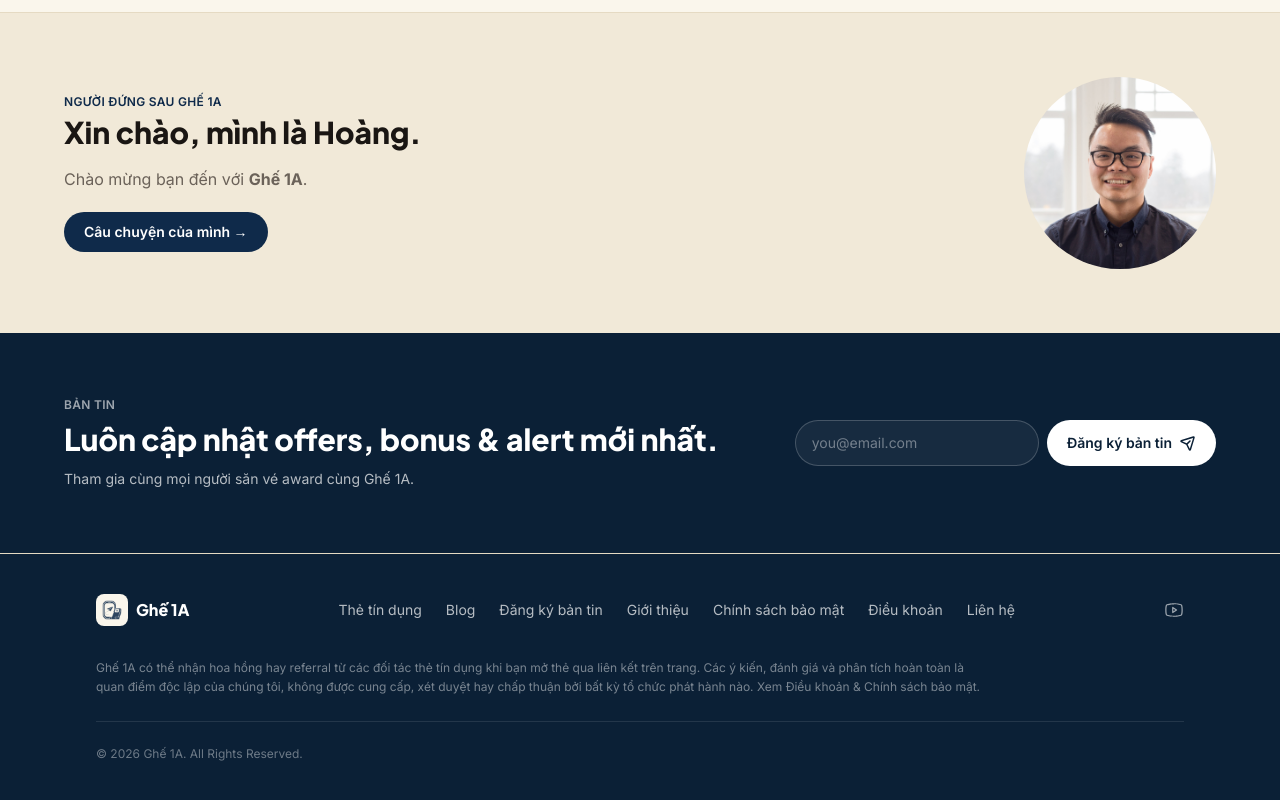
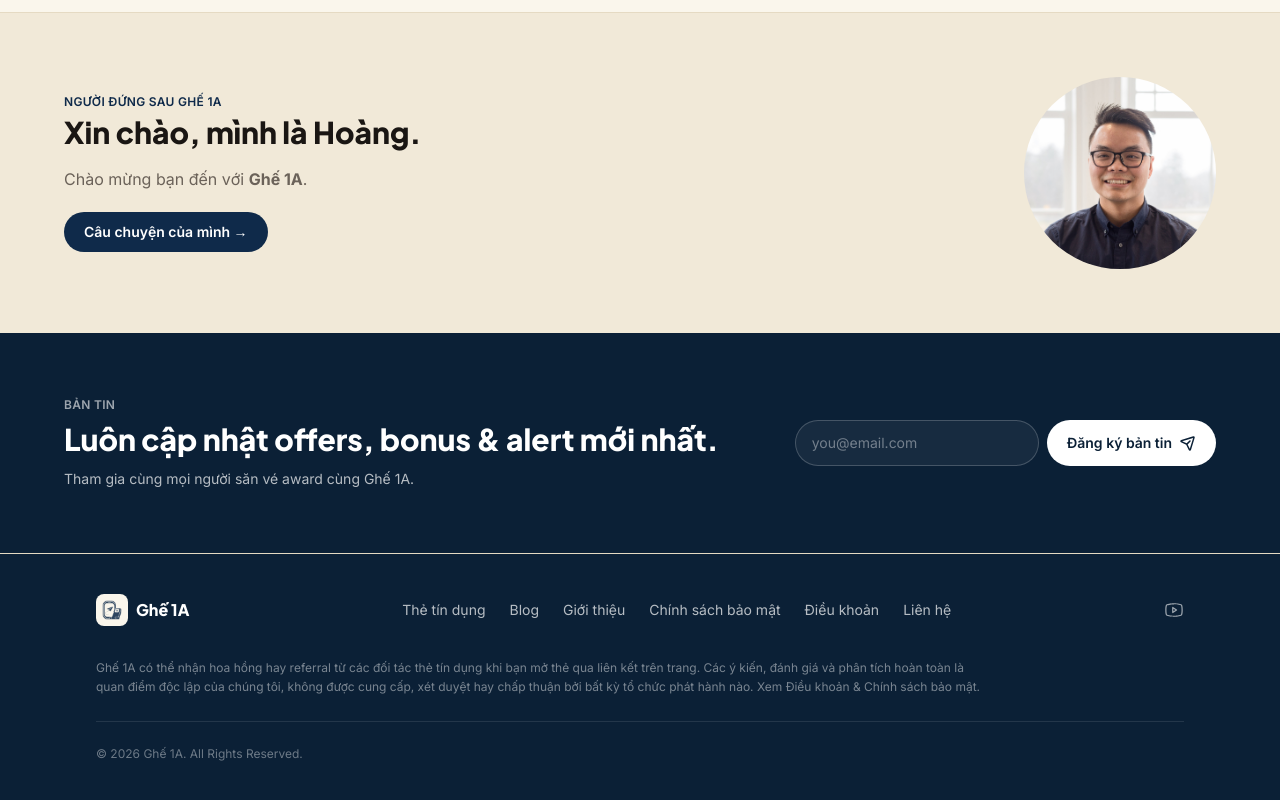
Before and after one commit to kimhoang-hello/The1ASeat, a Next.js app: page / in a window 1280 px wide. Shown: the part 2785-3585 px from the top of the page. Built offline with nearby package versions, Linux system fonts and the light colour scheme.

Commit message:
Remove newsletter link from footer nav
Header still has it; the footer just doesn't need a duplicate.

```diff
--- a/src/components/layout/site-footer.tsx
+++ b/src/components/layout/site-footer.tsx
@@ -27,9 +27,6 @@ export function SiteFooter() {
             </Link>
             <Link href="/blog" className="hover:text-white">
               {nav("blog")}
-            </Link>
-            <Link href="/#newsletter" className="hover:text-white">
-              {nav("newsletter")}
             </Link>
             <Link href="/about" className="hover:text-white">
               {nav("about")}
```
